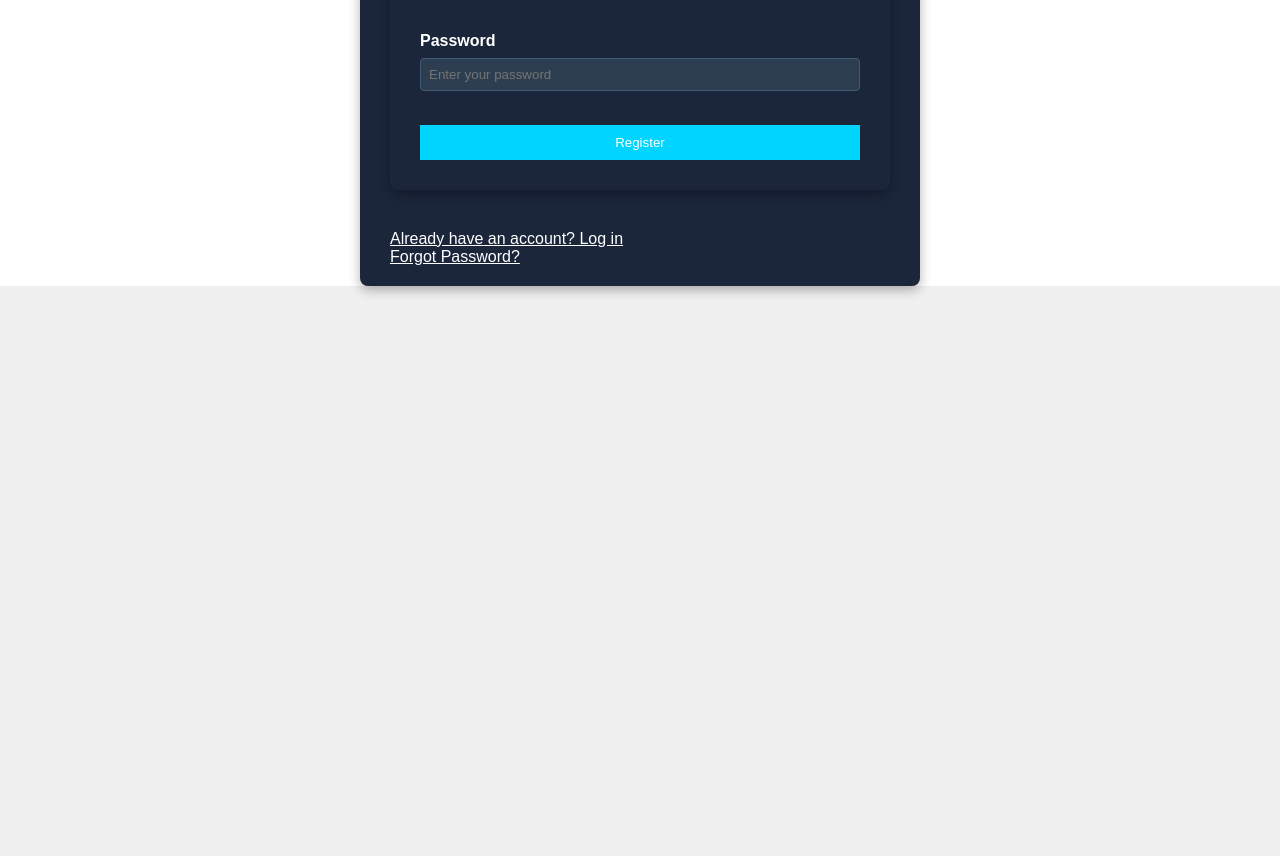
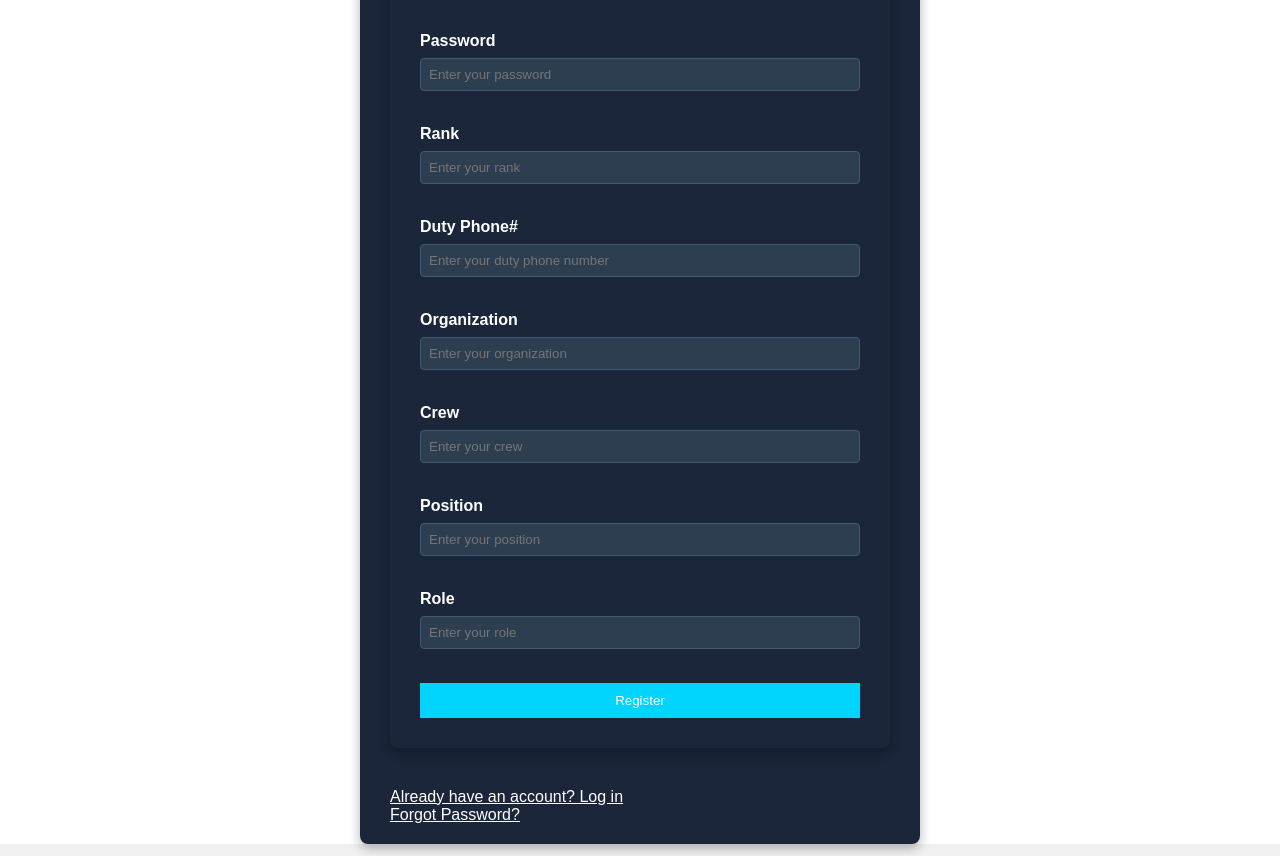
Before and after one commit to Adam-Brace/SDI-29-Capstone, a React (Vite) app in the folder client/: page /register in a window 1280 px wide. Shown: the part 611-1467 px from the top of the page. Before the commit the page ends 937 px from the top, so only its background shows below. Built offline with nearby package versions, Linux system fonts and the light colour scheme.

Commit message:
Register Component

```diff
--- a/client/src/Components/RegisterForm.jsx
+++ b/client/src/Components/RegisterForm.jsx
@@ -11,6 +11,12 @@ function RegisterForm() {
         last_name: "",
         email: "",
         password: "",
+        rank: "",
+        duty_phone: "",
+        organization: "",
+        crew: "",
+        position: "",
+        role: "",
     });
     const [error, setError] = useState("");
 
@@ -111,6 +117,96 @@ function RegisterForm() {
                         required
                     />
                 </div>
+                <div className="form-group">
+                    <label className="form-label" htmlFor="rank">
+                        Rank
+                    </label>
+                    <input
+                        type="text"
+                        name="rank"
+                        id="rank"
+                        className="form-control"
+                        placeholder="Enter your rank"
+                        value={form.rank}
+                        onChange={handleChange}
+                        required
+                    />
+                </div>
+                <div className="form-group">
+                    <label className="form-label" htmlFor="duty_phone">
+                        Duty Phone#
+                    </label>
+                    <input
+                        type="text"
+                        name="duty_phone"
+                        id="duty_phone"
+                        className="form-control"
+                        placeholder="Enter your duty phone number"
+                        value={form.duty_phone}
+                        onChange={handleChange}
+                        required
+                    />
+                </div>
+                <div className="form-group">
+                    <label className="form-label" htmlFor="organization">
+                        Organization
+                    </label>
+                    <input
+                        type="text"
+                        name="organization"
+                        id="organization"
+                        className="form-control"
+                        placeholder="Enter your organization"
+                        value={form.organization}
+                        onChange={handleChange}
+                        required
+                    />
+                </div>
+                <div className="form-group">
+                    <label className="form-label" htmlFor="crew">
+                        Crew
+                    </label>
+                    <input
+                        type="text"
+                        name="crew"
+                        id="crew"
+                        className="form-control"
+                        placeholder="Enter your crew"
+                        value={form.crew}
+                        onChange={handleChange}
+                        required
+                    />
+                </div>
+                <div className="form-group">
+                    <label className="form-label" htmlFor="position">
+                        Position
+                    </label>
+                    <input
+                        type="text"
+                        name="position"
+                        id="position"
+                        className="form-control"
+                        placeholder="Enter your position"
+                        value={form.position}
+                        onChange={handleChange}
+                        required
+                    />
+                </div>
+                <div className="form-group">
+                    <label className="form-label" htmlFor="role">
+                        Role
+                    </label>
+                    <input
+                        type="text"
+                        name="role"
+                        id="role"
+                        className="form-control"
+                        placeholder="Enter your role"
+                        value={form.role}
+                        onChange={handleChange}
+                        required
+                    />
+                </div>
                 <button type="submit" className="btn-primary">
                     Register
                 </button>
--- /dev/null
+++ b/package.json
@@ -0,0 +1,5 @@
+{
+  "dependencies": {
+    "knex": "^3.1.0"
+  }
+}
```
Also changed, not shown: 1 other file (tests, documents, lock files or other folders). Lines whose indentation alone changed are shown as unchanged.
